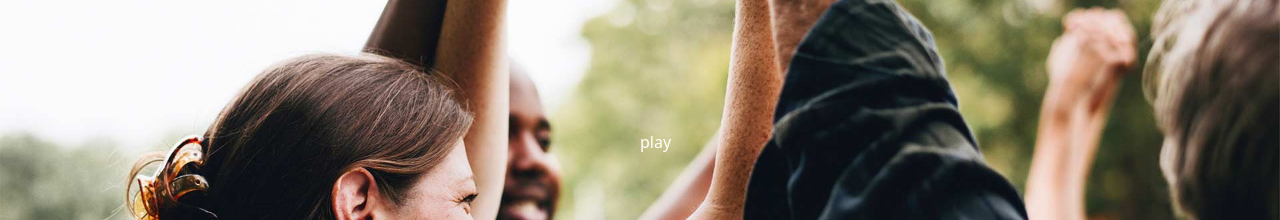
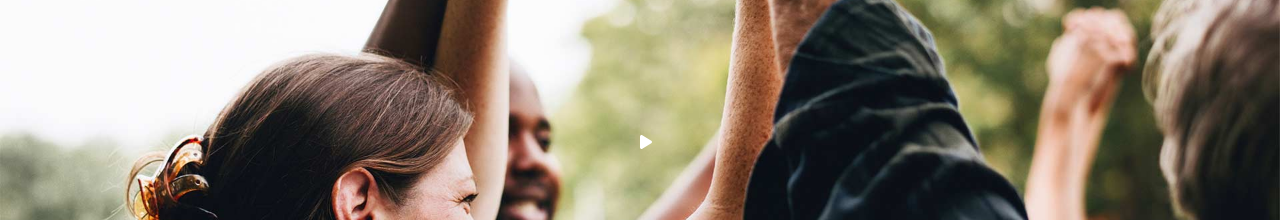
Before and after one commit to AndreaCoggio94/proj-html-vuejs, a Vue app: page / in a window 1280 px wide. Shown: the part 4260-4480 px from the top of the page. Built offline with nearby package versions, Linux system fonts and the light colour scheme.

Commit message:
added font awesome icon jumbotron video

```diff
--- a/src/components/AppMain.vue
+++ b/src/components/AppMain.vue
@@ -295,7 +295,7 @@
   <!-- Video Jumbotron -->
   <div class="video-jumbotron">
     <img src="/image/h1-img-04.jpg" alt="" />
-    <div class="play">play</div>
+    <div class="play"><font-awesome-icon icon="fa-solid fa-play" /></div>
   </div>
 </template>
 
--- a/src/main.js
+++ b/src/main.js
@@ -18,6 +18,7 @@
 import { faFacebookF } from "@fortawesome/free-brands-svg-icons";
 import { faPhone } from "@fortawesome/free-solid-svg-icons";
 import { faLocationDot } from "@fortawesome/free-solid-svg-icons";
+import { faPlay } from "@fortawesome/free-solid-svg-icons";
 import { faEnvelope } from "@fortawesome/free-regular-svg-icons";
 import { faCopyright } from "@fortawesome/free-regular-svg-icons";
 
@@ -29,7 +30,8 @@
   faLinkedinIn,
   faFacebookF,
   faPhone,
-  faEnvelope
+  faEnvelope,
+  faPlay
 );
 
 createApp(App).component("font-awesome-icon", FontAwesomeIcon).mount("#app");
```
